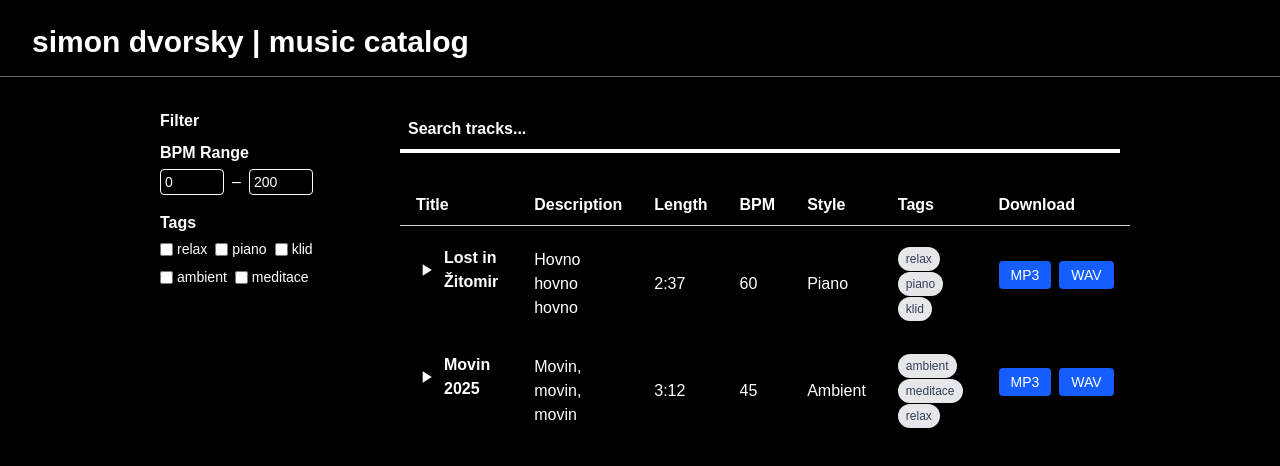
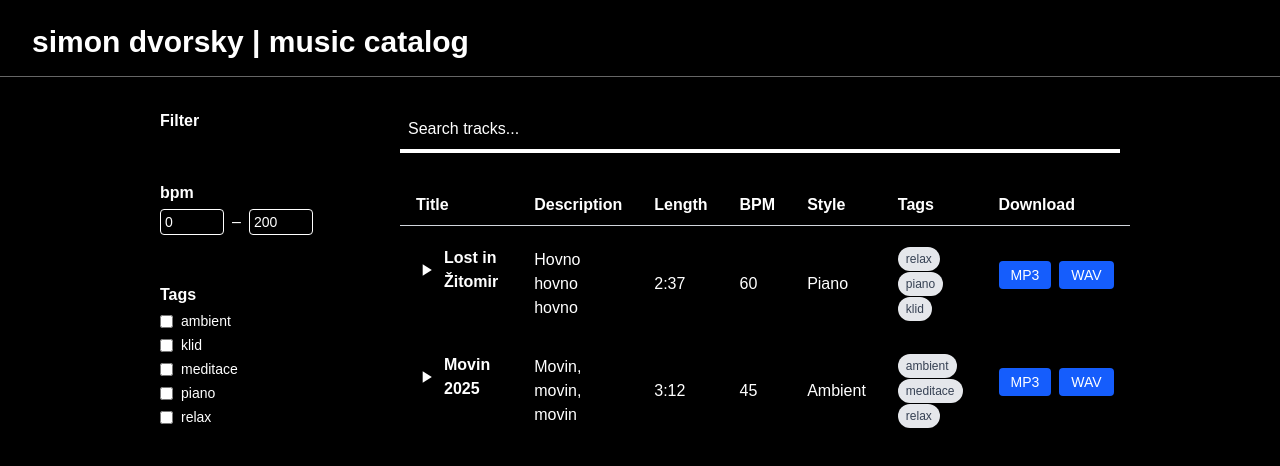
Before and after one commit to cortigiano23/hudebni-knihovna, a Next.js app: page / in a window 1280 px wide. Shown: the top 466 px of the page. Built offline with nearby package versions, Linux system fonts and the light colour scheme.

Commit message:
Upraven filtr tagů - pořád problém se stylováním

```diff
--- a/components/TracksTable.tsx
+++ b/components/TracksTable.tsx
@@ -41,11 +41,11 @@ export default function TracksTable() {
     <div className="flex flex-col md:flex-row gap-8">
       {/* SIDEBAR FILTRY */}
       <aside className="md:w-1/4">
-        <h2 className="font-bold mb-2">Filter</h2>
+        <h2 className="font-bold mb-12">Filter</h2>
 
         {/* BPM Range */}
-        <div className="mb-4">
-          <label className="block font-semibold mb-1">BPM Range</label>
+        <div className="mb-12">
+          <label className="block font-semibold mb-1">bpm</label>
           <div className="flex items-center gap-2">
             <input
               type="number"
@@ -74,9 +74,12 @@ export default function TracksTable() {
         {/* TAGY */}
         <div className="mb-4">
           <label className="block font-semibold mb-1">Tags</label>
-          <div className="flex flex-wrap gap-2">
-            {allTags.map((tag) => (
-              <label key={tag} className="text-sm flex items-center gap-1">
+ <div className="flex flex-col gap-1">
+  {allTags
+    .slice()
+    .sort((a, b) => a.localeCompare(b))
+    .map((tag) => (
+      <label key={tag} className="text-sm flex items-center gap-2">
         <input
           type="checkbox"
           checked={selectedTags.includes(tag)}
@@ -96,7 +99,7 @@ export default function TracksTable() {
   placeholder="Search tracks..."
   value={search}
   onChange={(e) => setSearch(e.target.value)}
-  className="mb-6 w-full bg-black text-white border-0 border-b-4 border-white px-2 py-2 focus:outline-none placeholder-white font-bold"
+  className="mb-6 w-full bg-black text-white border-0 border-b-4 border-white px-2 py-2 focus:outline-none placeholder-white font-boldgi"
 />
 
         <table className="w-full border-separate border-spacing-y-2 border-spacing-x-0">
--- /dev/null
+++ b/data/convert-csv-to-tracks.js
@@ -0,0 +1,59 @@
+// convert-csv-to-tracks.js
+
+const fs = require('fs');
+const path = require('path');
+
+const csvFile = path.join(__dirname, 'tracks.csv');
+const outputFile = path.join(__dirname, 'tracks.ts');
+
+const csvData = fs.readFileSync(csvFile, 'utf-8');
+
+function parseCSV(data) {
+  const lines = data.trim().split('\n');
+  const headers = lines[0].split(',');
+
+  const tracks = lines.slice(1).map(line => {
+    const values = line.split(',');
+    const track = {};
+    headers.forEach((header, i) => {
+      track[header] = values[i];
+    });
+    return track;
+  });
+  return tracks;
+}
+
+const tracks = parseCSV(csvData).map(track => {
+  // zpracuj tagy do pole
+  const tags = track.tags ? track.tags.split(';').map(t => t.trim()) : [];
+  return {
+    id: track.id,
+    title: track.title,
+    description: track.description,
+    bpm: track.bpm ? Number(track.bpm) : undefined,
+    length: track.length,
+    style: track.style,
+    tags,
+    files: {
+      mp3: track.mp3,
+      wav: track.wav,
+    },
+  };
+});
+
+const tsContent = `export type Track = {
+  id: string;
+  title: string;
+  description: string;
+  bpm?: number;
+  length?: string;
+  style?: string;
+  tags?: string[];
+  files: { [format: string]: string };
+};
+
+export const tracks: Track[] = ${JSON.stringify(tracks, null, 2)};`;
+
+fs.writeFileSync(outputFile, tsContent, 'utf-8');
+
+console.log('tracks.ts updated!');
--- a/package.json
+++ b/package.json
@@ -19,7 +19,9 @@
     "@types/node": "^20",
     "@types/react": "^19",
     "@types/react-dom": "^19",
-    "tailwindcss": "^4",
+    "autoprefixer": "^10.4.21",
+    "postcss": "^8.5.3",
+    "tailwindcss": "^4.1.7",
     "typescript": "^5"
   }
 }
```
Also changed, not shown: data/tracks.csv (added), 1 other file (tests, documents, lock files or other folders). Lines whose indentation alone changed are shown as unchanged.
